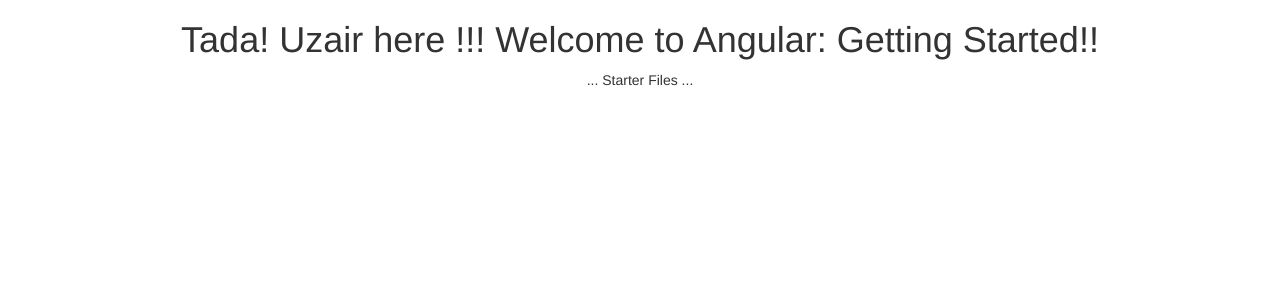
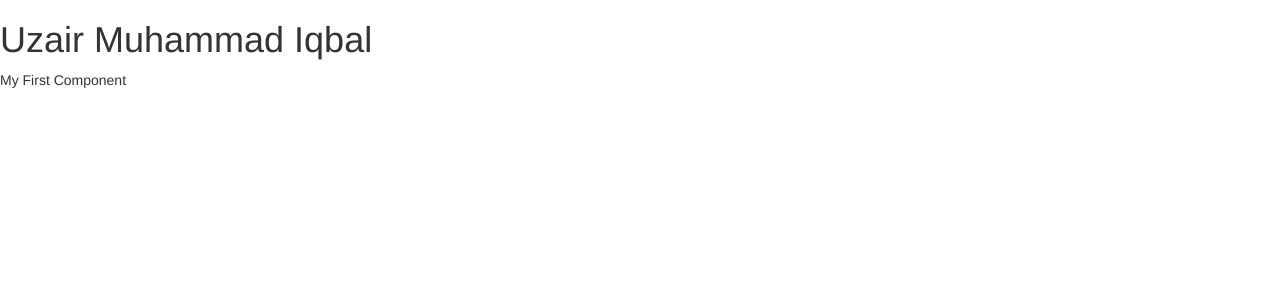
Before and after one commit to uzairqq/Angular-, an Angular app in the folder APM-Start/: page / in a window 1280 px wide. Shown: the top 300 px of the page. Built offline with nearby package versions, Linux system fonts and the light colour scheme.

Commit message:
created first component .. class,metadata and component and imorting that componnent from angularcore

```diff
--- a/APM-Start/src/app/app.component.ts
+++ b/APM-Start/src/app/app.component.ts
@@ -1,10 +1,14 @@
-import { Component } from '@angular/core';
+import { Component } from "@angular/core";
+
 
 @Component({
-  selector: 'pm-root',
-  templateUrl: './app.component.html',
-  styleUrls: ['./app.component.css']
+selector :'pm-root',
+template:`
+<div><h1>{{pageTitle}}</h1></div>
+<div>My First Component </div>
+`
 })
-export class AppComponent {
-  title = 'Angular: Getting Started';
+
+export class AppComponent{
+  pageTitle:string="Uzair Muhammad Iqbal";
 }
```
